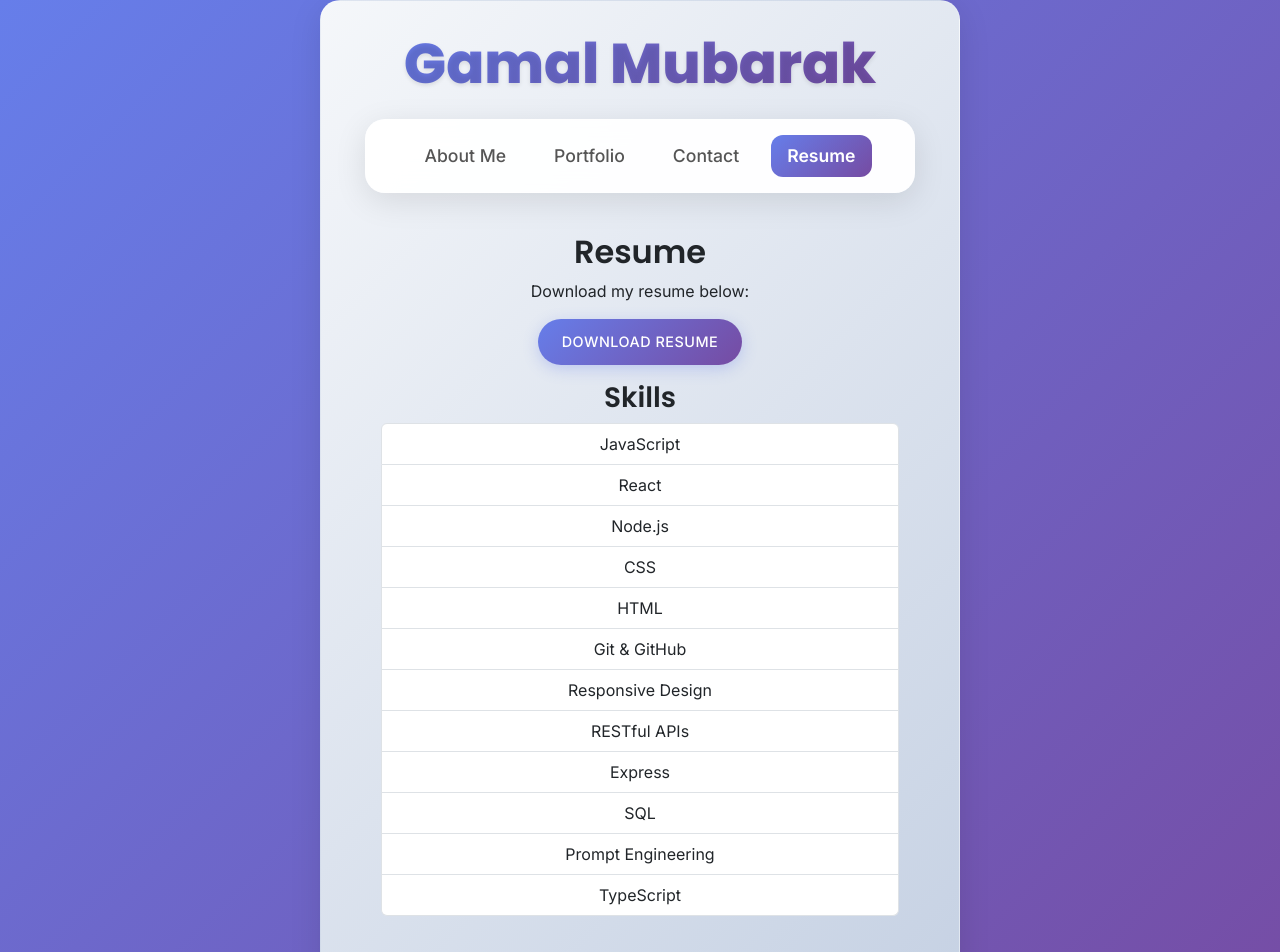
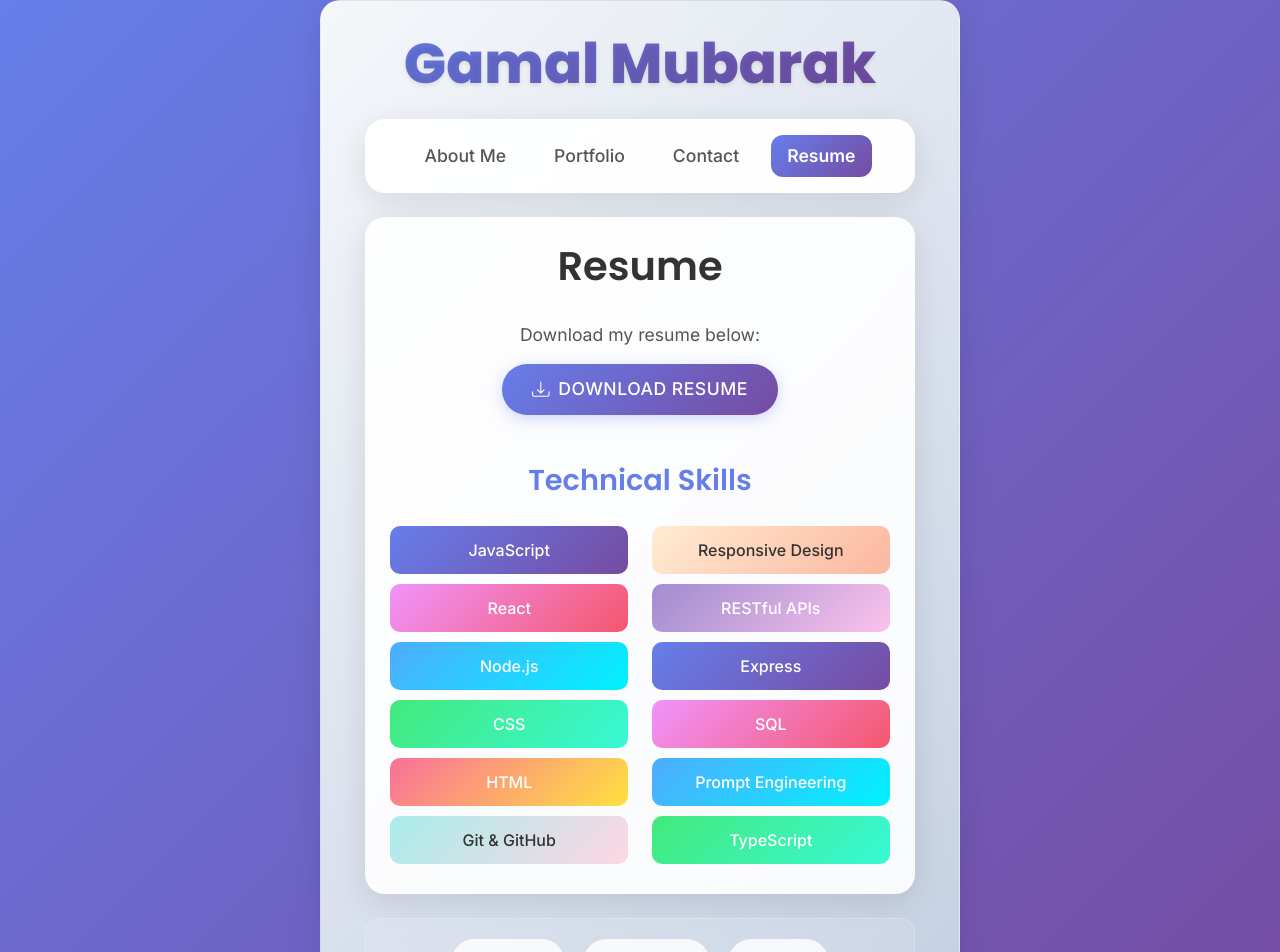
Before and after one commit to gamalmubarak/Gamal_portfolio, a React (Vite) app: page /resume in a window 1280 px wide. Shown: the top 952 px of the page. Built offline with nearby package versions, Linux system fonts and the light colour scheme.

Commit message:
Styling Improvements

```diff
--- a/src/pages/Resume.jsx
+++ b/src/pages/Resume.jsx
@@ -2,27 +2,166 @@ import React from 'react';
 
 const Resume = () => {
   return (
-    <section className="p-3">
-      <h2>Resume</h2>
-      <p>Download my resume below:</p>
-      <a href="https://1drv.ms/b/c/3b216777a5c674e6/EUy-Wcvaa0FKpPr4Ny3ZnCkBNNAp0lFGlcS9sgXvnTqcLA?e=dKA7Qe" download className="btn btn-primary mb-3">
-        Download Resume
-      </a>
-      <h3>Skills</h3>
-      <ul className="list-group">
-        <li className="list-group-item">JavaScript</li>
-        <li className="list-group-item">React</li>
-        <li className="list-group-item">Node.js</li>
-        <li className="list-group-item">CSS</li>
-        <li className="list-group-item">HTML</li>
-        <li className="list-group-item">Git & GitHub</li>
-        <li className="list-group-item">Responsive Design</li>
-        <li className="list-group-item">RESTful APIs</li>
-        <li className="list-group-item">Express</li>
-        <li className="list-group-item">SQL</li>
-        <li className="list-group-item">Prompt Engineering</li>
-        <li className="list-group-item">TypeScript</li>
-      </ul>
+    <section className="p-4" style={{
+      background: 'rgba(255, 255, 255, 0.9)',
+      borderRadius: '20px',
+      boxShadow: '0 8px 32px rgba(0, 0, 0, 0.1)',
+      backdropFilter: 'blur(10px)',
+      border: '1px solid rgba(255, 255, 255, 0.18)',
+      margin: '20px 0',
+      maxWidth: '800px',
+      marginLeft: 'auto',
+      marginRight: 'auto'
+    }}>
+      <h2 style={{
+        color: '#333',
+        textAlign: 'center',
+        marginBottom: '2rem',
+        fontSize: '2.5rem',
+        fontWeight: '600'
+      }}>Resume</h2>
+      <div style={{ textAlign: 'center', marginBottom: '2rem' }}>
+        <p style={{ fontSize: '1.1rem', color: '#555', marginBottom: '1rem' }}>
+          Download my resume below:
+        </p>
+        <a
+          href="https://1drv.ms/b/c/3b216777a5c674e6/EUy-Wcvaa0FKpPr4Ny3ZnCkBNNAp0lFGlcS9sgXvnTqcLA?e=dKA7Qe"
+          download
+          className="btn btn-primary mb-3"
+          style={{
+            fontSize: '1.1rem',
+            padding: '12px 30px',
+            borderRadius: '25px'
+          }}
+        >
+          <i className="bi bi-download me-2"></i>Download Resume
+        </a>
+      </div>
+      <h3 style={{
+        color: '#667eea',
+        fontSize: '1.8rem',
+        fontWeight: '600',
+        marginBottom: '1.5rem',
+        textAlign: 'center'
+      }}>Technical Skills</h3>
+      <div className="row">
+        <div className="col-md-6">
+          <ul className="list-group" style={{ border: 'none' }}>
+            <li className="list-group-item" style={{
+              background: 'linear-gradient(135deg, #667eea 0%, #764ba2 100%)',
+              color: 'white',
+              border: 'none',
+              borderRadius: '10px',
+              margin: '5px 0',
+              padding: '12px 20px',
+              fontWeight: '500'
+            }}>JavaScript</li>
+            <li className="list-group-item" style={{
+              background: 'linear-gradient(135deg, #f093fb 0%, #f5576c 100%)',
+              color: 'white',
+              border: 'none',
+              borderRadius: '10px',
+              margin: '5px 0',
+              padding: '12px 20px',
+              fontWeight: '500'
+            }}>React</li>
+            <li className="list-group-item" style={{
+              background: 'linear-gradient(135deg, #4facfe 0%, #00f2fe 100%)',
+              color: 'white',
+              border: 'none',
+              borderRadius: '10px',
+              margin: '5px 0',
+              padding: '12px 20px',
+              fontWeight: '500'
+            }}>Node.js</li>
+            <li className="list-group-item" style={{
+              background: 'linear-gradient(135deg, #43e97b 0%, #38f9d7 100%)',
+              color: 'white',
+              border: 'none',
+              borderRadius: '10px',
+              margin: '5px 0',
+              padding: '12px 20px',
+              fontWeight: '500'
+            }}>CSS</li>
+            <li className="list-group-item" style={{
+              background: 'linear-gradient(135deg, #fa709a 0%, #fee140 100%)',
+              color: 'white',
+              border: 'none',
+              borderRadius: '10px',
+              margin: '5px 0',
+              padding: '12px 20px',
+              fontWeight: '500'
+            }}>HTML</li>
+            <li className="list-group-item" style={{
+              background: 'linear-gradient(135deg, #a8edea 0%, #fed6e3 100%)',
+              color: '#333',
+              border: 'none',
+              borderRadius: '10px',
+              margin: '5px 0',
+              padding: '12px 20px',
+              fontWeight: '500'
+            }}>Git & GitHub</li>
+          </ul>
+        </div>
+        <div className="col-md-6">
+          <ul className="list-group" style={{ border: 'none' }}>
+            <li className="list-group-item" style={{
+              background: 'linear-gradient(135deg, #ffecd2 0%, #fcb69f 100%)',
+              color: '#333',
+              border: 'none',
+              borderRadius: '10px',
+              margin: '5px 0',
+              padding: '12px 20px',
+              fontWeight: '500'
+            }}>Responsive Design</li>
+            <li className="list-group-item" style={{
+              background: 'linear-gradient(135deg, #a18cd1 0%, #fbc2eb 100%)',
+              color: 'white',
+              border: 'none',
+              borderRadius: '10px',
+              margin: '5px 0',
+              padding: '12px 20px',
+              fontWeight: '500'
+            }}>RESTful APIs</li>
+            <li className="list-group-item" style={{
+              background: 'linear-gradient(135deg, #667eea 0%, #764ba2 100%)',
+              color: 'white',
+              border: 'none',
+              borderRadius: '10px',
+              margin: '5px 0',
+              padding: '12px 20px',
+              fontWeight: '500'
+            }}>Express</li>
+            <li className="list-group-item" style={{
+              background: 'linear-gradient(135deg, #f093fb 0%, #f5576c 100%)',
+              color: 'white',
+              border: 'none',
+              borderRadius: '10px',
+              margin: '5px 0',
+              padding: '12px 20px',
+              fontWeight: '500'
+            }}>SQL</li>
+            <li className="list-group-item" style={{
+              background: 'linear-gradient(135deg, #4facfe 0%, #00f2fe 100%)',
+              color: 'white',
+              border: 'none',
+              borderRadius: '10px',
+              margin: '5px 0',
+              padding: '12px 20px',
+              fontWeight: '500'
+            }}>Prompt Engineering</li>
+            <li className="list-group-item" style={{
+              background: 'linear-gradient(135deg, #43e97b 0%, #38f9d7 100%)',
+              color: 'white',
+              border: 'none',
+              borderRadius: '10px',
+              margin: '5px 0',
+              padding: '12px 20px',
+              fontWeight: '500'
+            }}>TypeScript</li>
+          </ul>
+        </div>
+      </div>
     </section>
   );
 };
```
